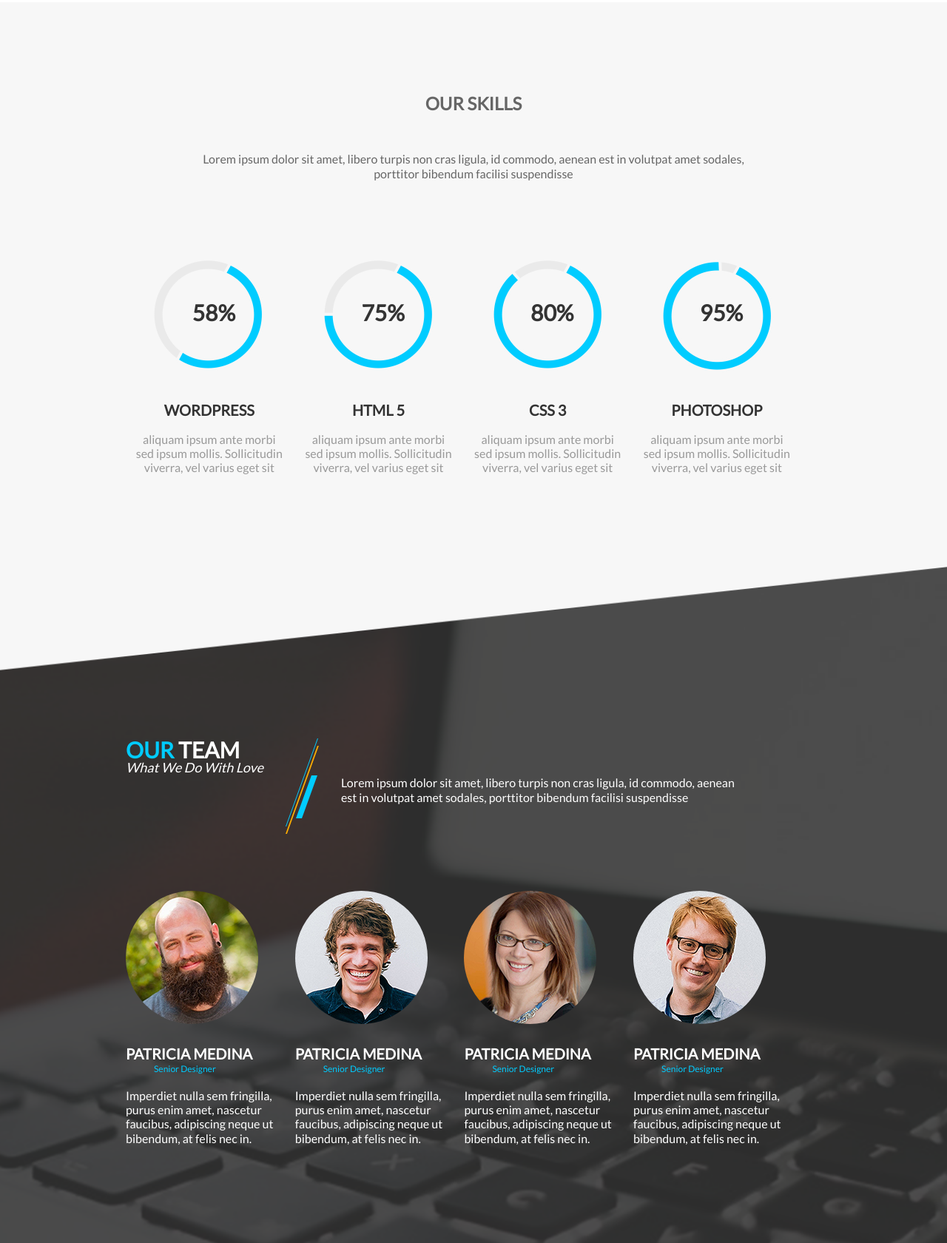
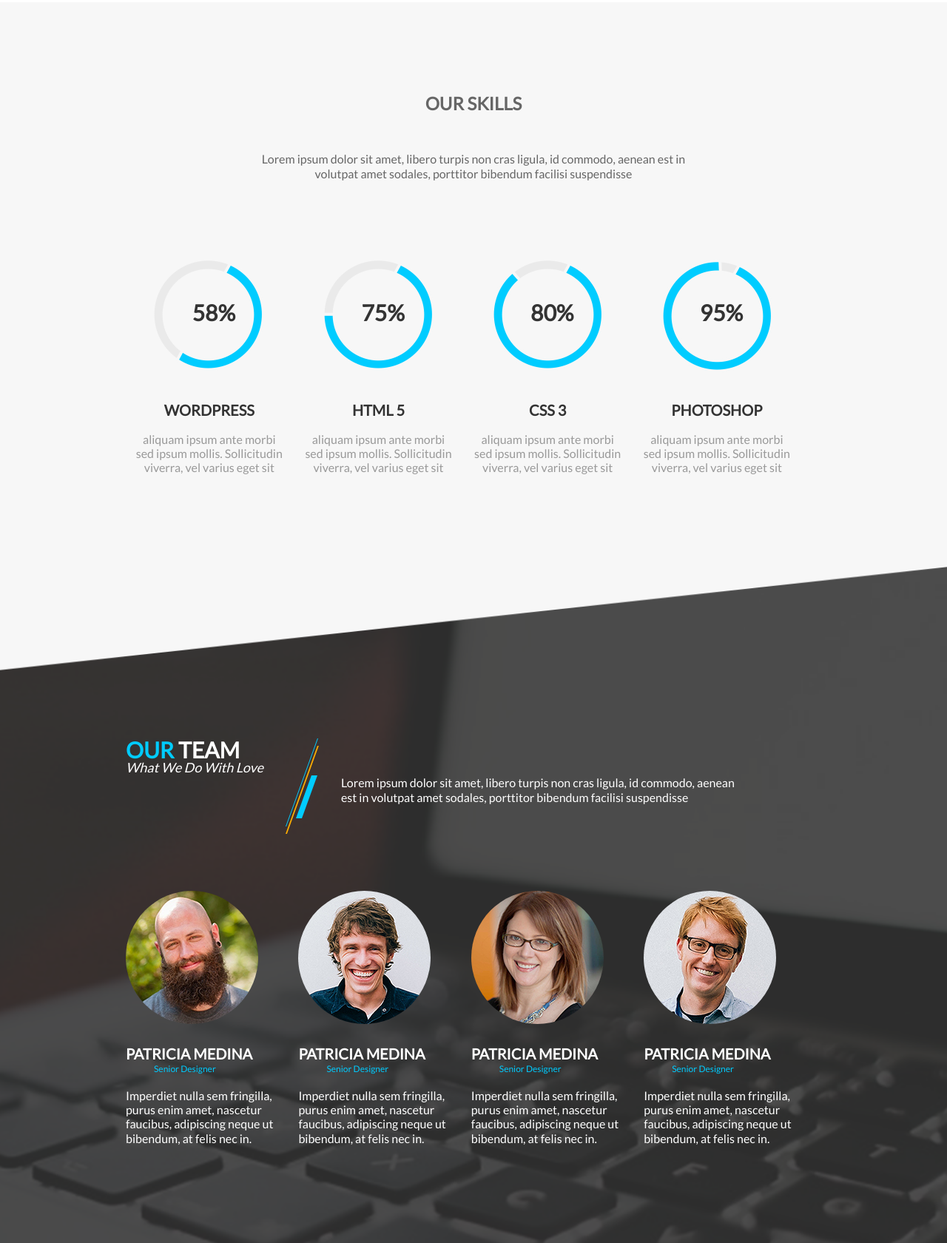
Before and after one commit to dandel10n/design_studio_project, a plain HTML site: page index.html in a window 1280 px wide. Shown: the part 2000-3680 px from the top of the page at 74% size. Drawn offline with Linux system fonts and the light colour scheme; some packages are replaced by stand-ins of ours.

Commit message:
Fix wrong alignment

```diff
--- a/assets/stylesheets/main.css
+++ b/assets/stylesheets/main.css
@@ -632,6 +632,11 @@ a:hover .icon {
     .our_skills {
         min-height: 58.1875rem;
     }
+
+    .our_skills p,
+    .fun_facts > p {
+        width: 45%;
+    }
 }
 
 /*
@@ -766,7 +771,7 @@ a:hover .icon {
     }
 
     .team .col-1-4 {
-        width: 24%;
+        width: 24.5%;
     }
 
     .photos {
@@ -1631,6 +1636,7 @@ sub {
 }
 
 .order .col-1-4 .order_button a {
+    display: block;
     text-transform: uppercase;
     text-decoration: none;
     font-size: 11px;
```
